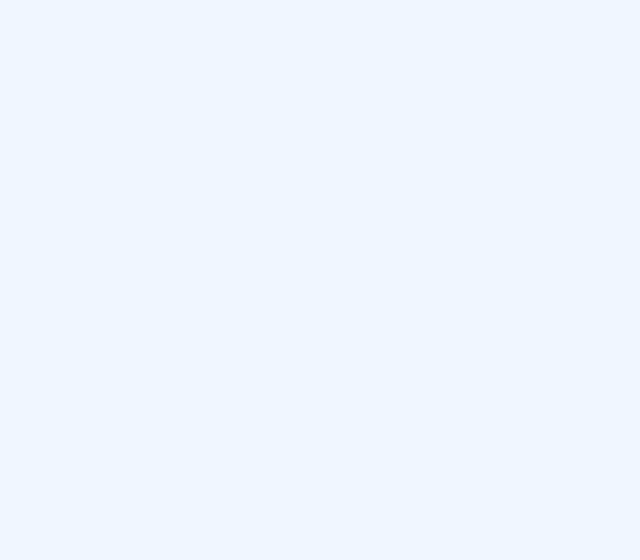
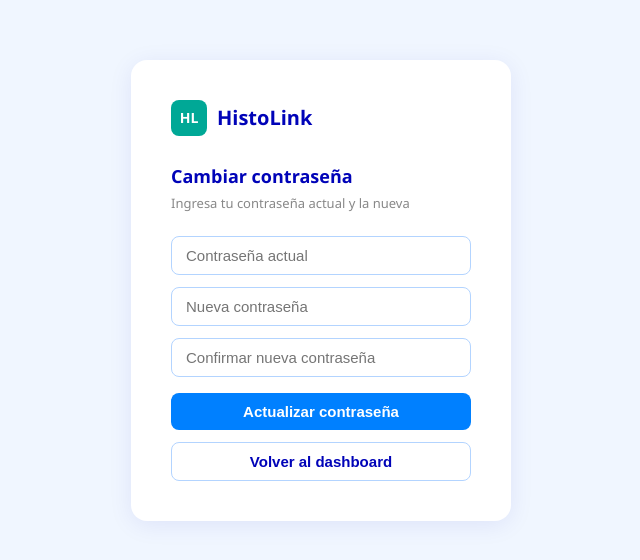
Before and after one commit to Daniel-Bri/histolink_web, a React (Vite) app: page /cambiar-password in a window 1280 px wide. Before the commit this address had no page. Shown: the part 110-670 px from the top of the page, without its empty margins (319-959 px from the left). Built offline with nearby package versions, Linux system fonts and the light colour scheme; sample sign-in values are in the browser's storage.

Commit message:
Autenticacion - login, dashboard, perfil, cambiar password, protected route, axios interceptor

```diff
--- a/src/App.tsx
+++ b/src/App.tsx
@@ -1,17 +1,30 @@
 import { BrowserRouter, Routes, Route, Navigate } from 'react-router-dom'
+import ProtectedRoute from './components/ProtectedRoute'
 import Login from './pages/Login'
 import Dashboard from './pages/Dashboard'
+import CambiarPassword from './pages/CambiarPassword'
 
-function App() {
+export default function App() {
   return (
     <BrowserRouter>
       <Routes>
-        <Route path="/" element={<Navigate to="/login" />} />
         <Route path="/login" element={<Login />} />
-        <Route path="/dashboard" element={<Dashboard />} />
+
+        {/* Rutas protegidas */}
+        <Route path="/dashboard" element={
+          <ProtectedRoute>
+            <Dashboard />
+          </ProtectedRoute>
+        } />
+        <Route path="/cambiar-password" element={
+          <ProtectedRoute>
+            <CambiarPassword />
+          </ProtectedRoute>
+        } />
+
+        {/* Redirige la raíz al dashboard */}
+        <Route path="/" element={<Navigate to="/dashboard" replace />} />
       </Routes>
     </BrowserRouter>
   )
 }
-
-export default App
--- /dev/null
+++ b/src/api/axios.ts
@@ -0,0 +1,40 @@
+import axios from 'axios'
+
+const api = axios.create({
+  baseURL: 'http://127.0.0.1:8000',
+})
+
+// Agrega el token automáticamente a cada petición
+api.interceptors.request.use((config) => {
+  const token = localStorage.getItem('access_token')
+  if (token) config.headers.Authorization = `Bearer ${token}`
+  return config
+})
+
+// Si el token expira, lo renueva automáticamente
+api.interceptors.response.use(
+  (response) => response,
+  async (error) => {
+    const original = error.config
+
+    // Si el error es 401 (token expirado) y no hemos reintentado ya
+    if (error.response?.status === 401 && !original._retry) {
+      original._retry = true
+      try {
+        const refresh = localStorage.getItem('refresh_token')
+        const res = await axios.post('http://127.0.0.1:8000/api/auth/token/refresh/', { refresh })
+        localStorage.setItem('access_token', res.data.access)
+        localStorage.setItem('refresh_token', res.data.refresh)
+        original.headers.Authorization = `Bearer ${res.data.access}`
+        return api(original)
+      } catch {
+        // Si el refresh también falló, manda al login
+        localStorage.clear()
+        window.location.href = '/login'
+      }
+    }
+    return Promise.reject(error)
+  }
+)
+
+export default api
--- /dev/null
+++ b/src/components/ProtectedRoute.tsx
@@ -0,0 +1,11 @@
+import { Navigate } from 'react-router-dom'
+
+export default function ProtectedRoute({ children }: { children: React.ReactNode }) {
+  const token = localStorage.getItem('access_token')
+
+  if (!token) {
+    return <Navigate to="/login" replace />
+  }
+
+  return <>{children}</>
+}
--- /dev/null
+++ b/src/pages/CambiarPassword.tsx
@@ -0,0 +1,82 @@
+import { useState } from 'react'
+import api from '../api/axios'
+import { useNavigate } from 'react-router-dom'
+
+export default function CambiarPassword() {
+  const [oldPassword, setOldPassword] = useState('')
+  const [newPassword, setNewPassword] = useState('')
+  const [confirmPassword, setConfirmPassword] = useState('')
+  const [mensaje, setMensaje] = useState('')
+  const [error, setError] = useState('')
+  const navigate = useNavigate()
+
+  const handleCambiar = async () => {
+    if (newPassword !== confirmPassword) {
+      setError('Las contraseñas nuevas no coinciden')
+      return
+    }
+    try {
+      await api.put('/api/auth/change-password/', {
+        old_password: oldPassword,
+        new_password: newPassword,
+        new_password_confirm: confirmPassword,
+      })
+      setError('')
+      setMensaje('¡Contraseña actualizada exitosamente!')
+      setTimeout(() => navigate('/dashboard'), 2000)
+    } catch {
+      setError('Contraseña actual incorrecta o la nueva no cumple los requisitos')
+    }
+  }
+
+  return (
+    <div style={{ minHeight: '100vh', background: '#F0F6FF', display: 'flex', alignItems: 'center', justifyContent: 'center' }}>
+      <div style={{ background: 'white', borderRadius: '16px', padding: '40px', width: '380px', boxShadow: '0 4px 24px rgba(0,3,184,0.08)' }}>
+
+        <div style={{ display: 'flex', alignItems: 'center', gap: '10px', marginBottom: '28px' }}>
+          <div style={{ background: '#00A896', borderRadius: '8px', width: '36px', height: '36px', display: 'flex', alignItems: 'center', justifyContent: 'center', color: 'white', fontWeight: 700, fontSize: '14px' }}>
+            HL
+          </div>
+          <span style={{ fontWeight: 700, fontSize: '20px', color: '#0003B8' }}>HistoLink</span>
+        </div>
+
+        <h2 style={{ fontSize: '18px', fontWeight: 600, marginBottom: '6px', color: '#0003B8' }}>Cambiar contraseña</h2>
+        <p style={{ fontSize: '13px', color: '#888', marginBottom: '24px' }}>Ingresa tu contraseña actual y la nueva</p>
+
+        <div style={{ display: 'flex', flexDirection: 'column', gap: '12px' }}>
+          <input
+            placeholder="Contraseña actual"
+            type="password"
+            value={oldPassword}
+            onChange={e => setOldPassword(e.target.value)}
+          />
+          <input
+            placeholder="Nueva contraseña"
+            type="password"
+            value={newPassword}
+            onChange={e => setNewPassword(e.target.value)}
+          />
+          <input
+            placeholder="Confirmar nueva contraseña"
+            type="password"
+            value={confirmPassword}
+            onChange={e => setConfirmPassword(e.target.value)}
+          />
+
+          {error && <p style={{ color: '#E53935', fontSize: '13px' }}>{error}</p>}
+          {mensaje && <p style={{ color: '#00A896', fontSize: '13px' }}>{mensaje}</p>}
+
+          <button onClick={handleCambiar} style={{ marginTop: '4px' }}>
+            Actualizar contraseña
+          </button>
+          <button
+            onClick={() => navigate('/dashboard')}
+            style={{ background: 'transparent', color: '#0003B8', border: '1.5px solid #B3D4FF' }}
+          >
+            Volver al dashboard
+          </button>
+        </div>
+      </div>
+    </div>
+  )
+}
--- a/src/pages/Dashboard.tsx
+++ b/src/pages/Dashboard.tsx
@@ -1,38 +1,87 @@
+import { useEffect, useState } from 'react'
 import { useNavigate } from 'react-router-dom'
+import api from '../api/axios'
+
+interface User {
+  id: number
+  username: string
+  first_name: string
+  last_name: string
+  email: string
+  groups: string[]
+}
 
 export default function Dashboard() {
   const navigate = useNavigate()
-  const user = JSON.parse(localStorage.getItem('user') || '{}')
-  const rol = user.groups?.[0] ?? 'Sin rol'
+  const [user, setUser] = useState<User | null>(null)
 
-  const handleLogout = () => {
-    localStorage.clear()
-    navigate('/login')
+  useEffect(() => {
+    // Primero cargamos del localStorage para mostrar algo inmediato
+    const stored = localStorage.getItem('user')
+    if (stored) setUser(JSON.parse(stored))
+
+    // Luego intentamos refrescar desde el backend
+    api.get('/api/auth/profile/')
+      .then(res => {
+        setUser(res.data)
+        localStorage.setItem('user', JSON.stringify(res.data))
+      })
+      .catch((err) => {
+        // Solo logueamos el error, no redirigimos
+        console.log('Error profile:', err.response?.status, err.response?.data)
+      })
+  }, [])
+
+  const handleLogout = async () => {
+    try {
+      const refresh = localStorage.getItem('refresh_token')
+      await api.post('/api/auth/logout/', { refresh })
+    } catch {
+      console.log('Error al cerrar sesión')
+    } finally {
+      localStorage.clear()
+      navigate('/login')
+    }
   }
+
+  if (!user) {
+    return (
+      <div style={{ minHeight: '100vh', display: 'flex', alignItems: 'center', justifyContent: 'center', background: '#F0F6FF' }}>
+        <p style={{ color: '#0003B8', fontWeight: 600 }}>Cargando...</p>
+      </div>
+    )
+  }
+
+  const rolRaw = user.groups?.[0]
+  const rol = typeof rolRaw === 'object' && rolRaw !== null
+  ? (rolRaw as { id: number; name: string }).name
+  : (rolRaw as string) ?? 'Sin rol'
 
   return (
     <div style={{ minHeight: '100vh', background: '#F0F6FF' }}>
 
       {/* Navbar */}
-      <div style={{ background: '#0003B8', padding: '0 32px', height: '56px', display: 'flex', alignItems: 'center', justifyContent: 'space-between' }}>
+      <div style={{ background: '#0003B8', padding: '10px 32px', display: 'flex', alignItems: 'center', justifyContent: 'space-between' }}>
         <div style={{ display: 'flex', alignItems: 'center', gap: '10px' }}>
           <div style={{ background: '#00A896', borderRadius: '8px', width: '32px', height: '32px', display: 'flex', alignItems: 'center', justifyContent: 'center', color: 'white', fontWeight: 700, fontSize: '13px' }}>
             HL
           </div>
           <span style={{ color: 'white', fontWeight: 700, fontSize: '18px' }}>HistoLink</span>
         </div>
-        <div style={{ display: 'flex', alignItems: 'center', gap: '16px' }}>
-          <span style={{ color: '#CCFAF4', fontSize: '14px' }}>{user.first_name} {user.last_name}</span>
-          <button onClick={handleLogout} style={{ background: 'transparent', border: '1.5px solid #B3D4FF', color: 'white', padding: '6px 14px', fontSize: '13px' }}>
+
+        <div style={{ display: 'flex', flexDirection: 'column', gap: '6px', alignItems: 'flex-end' }}>
+          <span style={{ color: '#CCFAF4', fontSize: '13px' }}>{user.first_name} {user.last_name}</span>
+          <button onClick={handleLogout} style={{ background: 'transparent', border: '1.5px solid #B3D4FF', color: 'white', padding: '5px 14px', fontSize: '13px' }}>
             Cerrar sesión
+          </button>
+          <button onClick={() => navigate('/cambiar-password')} style={{ background: 'transparent', border: '1.5px solid #B3D4FF', color: 'white', padding: '5px 14px', fontSize: '13px' }}>
+            Cambiar contraseña
           </button>
         </div>
       </div>
 
       {/* Contenido */}
       <div style={{ padding: '32px' }}>
-
-        {/* Bienvenida */}
         <div style={{ marginBottom: '28px' }}>
           <h1 style={{ fontSize: '22px', color: '#0003B8', fontWeight: 700 }}>
             Bienvenido, {user.first_name} {user.last_name}
@@ -42,15 +91,19 @@ export default function Dashboard() {
           </span>
         </div>
 
-        {/* Tarjetas de módulos */}
+        {/* Tarjetas */}
         <div style={{ display: 'grid', gridTemplateColumns: 'repeat(auto-fill, minmax(220px, 1fr))', gap: '16px' }}>
           {[
-            { titulo: 'Pacientes', desc: 'Registro y búsqueda', color: '#0080FF' },
-            { titulo: 'Historial Clínico', desc: 'Consultas y diagnósticos', color: '#00A896' },
-            { titulo: 'Documentos', desc: 'Gestión documental', color: '#0003B8' },
-            { titulo: 'Agenda', desc: 'Citas y turnos', color: '#B3D4FF' },
+            { titulo: 'Pacientes', desc: 'Registro y búsqueda', color: '#0080FF', ruta: '/pacientes' },
+            { titulo: 'Historial Clínico', desc: 'Consultas y diagnósticos', color: '#00A896', ruta: '/historial' },
+            { titulo: 'Documentos', desc: 'Gestión documental', color: '#0003B8', ruta: '/documentos' },
+            { titulo: 'Agenda', desc: 'Citas y turnos', color: '#B3D4FF', ruta: '/agenda' },
           ].map((mod) => (
-            <div key={mod.titulo} style={{ background: 'white', borderRadius: '12px', padding: '20px', borderTop: `4px solid ${mod.color}`, boxShadow: '0 2px 8px rgba(0,3,184,0.06)', cursor: 'pointer' }}>
+            <div
+              key={mod.titulo}
+              onClick={() => navigate(mod.ruta)}
+              style={{ background: 'white', borderRadius: '12px', padding: '20px', borderTop: `4px solid ${mod.color}`, boxShadow: '0 2px 8px rgba(0,3,184,0.06)', cursor: 'pointer' }}
+            >
               <h3 style={{ fontSize: '16px', fontWeight: 600, color: '#0003B8', marginBottom: '6px' }}>{mod.titulo}</h3>
               <p style={{ fontSize: '13px', color: '#888' }}>{mod.desc}</p>
             </div>
```
Also changed, not shown: src/pages/Login.tsx (+7 -3 lines).
